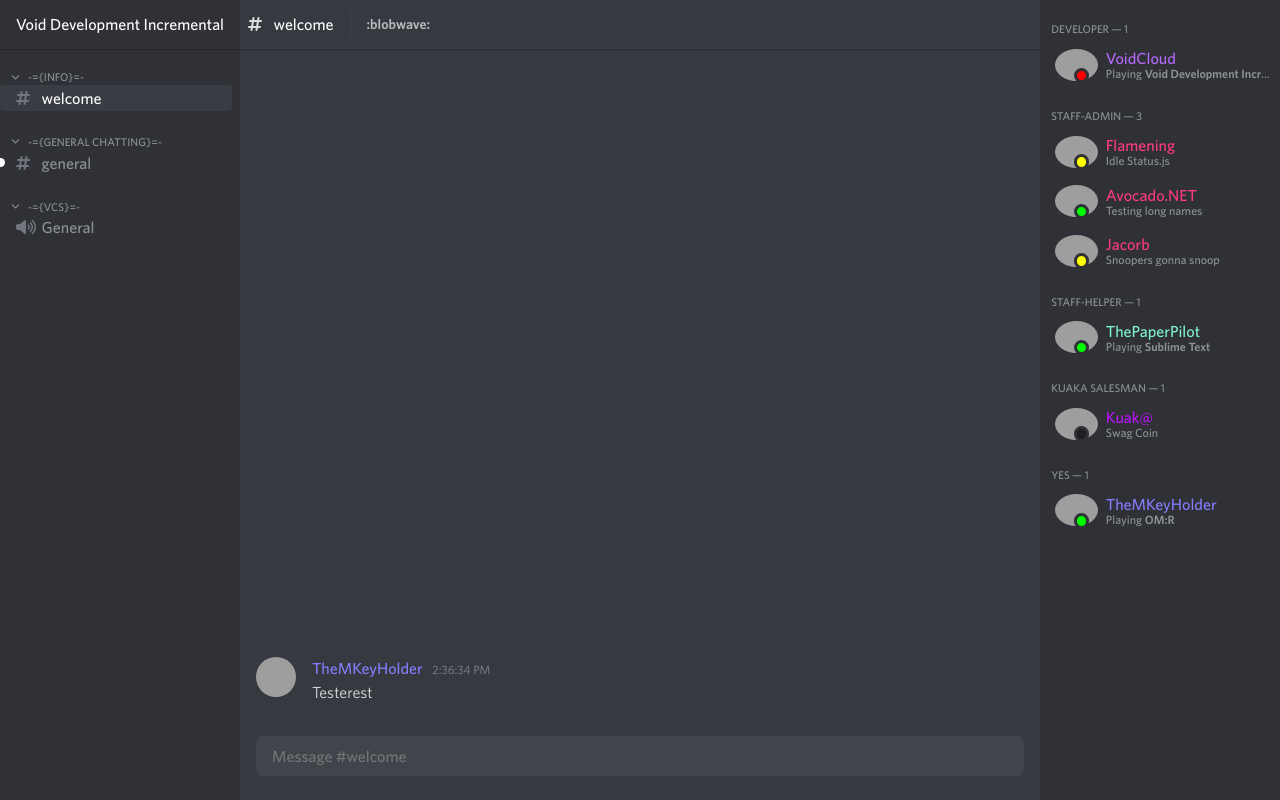
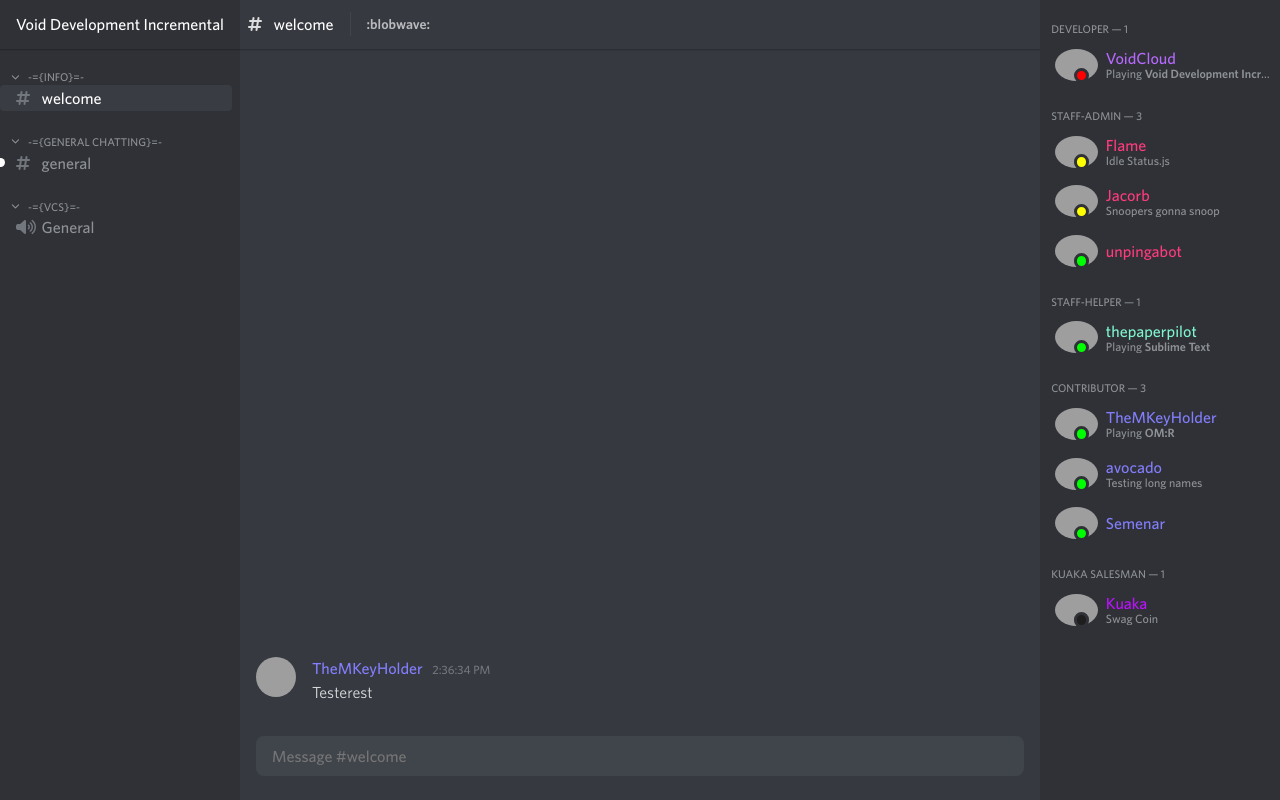
Before and after one commit to MrBacon470/Void-Development-Incremental, a Vue app: page / in a window 1280 px wide. Built offline with nearby package versions, Linux system fonts and the light colour scheme; grey boxes are pictures that could not be loaded.

Commit message:
Adds 2 more users and changes some role stuff

```diff
--- a/package.json
+++ b/package.json
@@ -1,6 +1,6 @@
 {
   "name": "void-development-incremental",
-  "version": "0.0.0",
+  "version": "0.1.5",
   "private": true,
   "scripts": {
     "serve": "vue-cli-service serve",
--- a/src/userdata.js
+++ b/src/userdata.js
@@ -2,7 +2,7 @@ export const userdata = {
     350057688182292482: {
         profileImage: "https://cdn.discordapp.com/avatars/350057688182292482/4033eea2a3b4cb76aa7b2cb44fc854bd.webp?size=128",
         username: "TheMKeyHolder",
-        role: 'yes',
+        role: 'contributor',
         status: "Online",
         playing: "OM:R"
     },
@@ -15,21 +15,21 @@ export const userdata = {
     },
     708748287909298318: {
         profileImage: "https://cdn.discordapp.com/avatars/708748287909298318/a_371eb402927697221fe3b59b0a315537.gif?size=1024",
-        username: "Flamening",
+        username: "Flame",
         role: 'staff-admin',
         status: "Idle",
         customStatus: "Idle Status.js"
     },
     543817742487388179: {
         profileImage: "https://cdn.discordapp.com/avatars/543817742487388179/801863b7b703ca8481108f20fa95bc31.png?size=128",
-        username: "Avocado.NET",
-        role: 'staff-admin',
+        username: "avocado",
+        role: 'contributor',
         status: "Online",
         customStatus: "Testing long names"
     },
     366022305668923402: {
         profileImage: "https://cdn.discordapp.com/avatars/366022305668923402/2d139cf3e0b984d49fbc24704c3142f9.webp?size=1024",
-        username: "Kuak@",
+        username: "Kuaka",
         role: 'kuaka-salesman',
         status: "Offline",
         customStatus: "Swag Coin"
@@ -43,10 +43,24 @@ export const userdata = {
     },
     131211055849275392: {
         profileImage: "https://cdn.discordapp.com/avatars/131211055849275392/f9abf31d943912a5c9899fe8f875c9a0.webp?size=1024",
-        username: "ThePaperPilot",
+        username: "thepaperpilot",
         role: 'staff-helper',
         status: 'Online',
         playing: 'Sublime Text'
+    },
+    296003621009620992: {
+        profileImage: "https://cdn.discordapp.com/avatars/296003621009620992/db13ecbc27a88df332af9db33d437d6c.webp?size=1024",
+        username: "Semenar",
+        role: 'contributor',
+        status: 'Online',
+        customStatus: ''
+    },
+    607942184167145506: {
+        profileImage: "https://cdn.discordapp.com/avatars/607942184167145506/8f88e5d898c1520aa7c9859b2f27687a.webp?size=1024",
+        username: "unpingabot",
+        role: 'staff-admin',
+        status: 'Online',
+        customStatus:''
     }
 };
 
@@ -54,6 +68,6 @@ export const roles = {
     'developer': { title: 'Developer', color: 'rgb(184, 105, 255)' },
     'staff-admin': { title: 'Staff-Admin', color: 'rgb(255, 59, 125)' },
     'staff-helper': { title: 'Staff-Helper', color: 'rgb(127, 245, 206)'},
+    'contributor': {title: 'Contributor', color: 'rgb(131, 126, 252)'},
     'kuaka-salesman': { title: 'Kuaka Salesman', color: 'rgb(189, 17, 255)' },
-    'yes': { title: 'Yes', color: 'rgb(131, 126, 252)' }
 }
```
Also changed, not shown: 1 other file (tests, documents, lock files or other folders).
